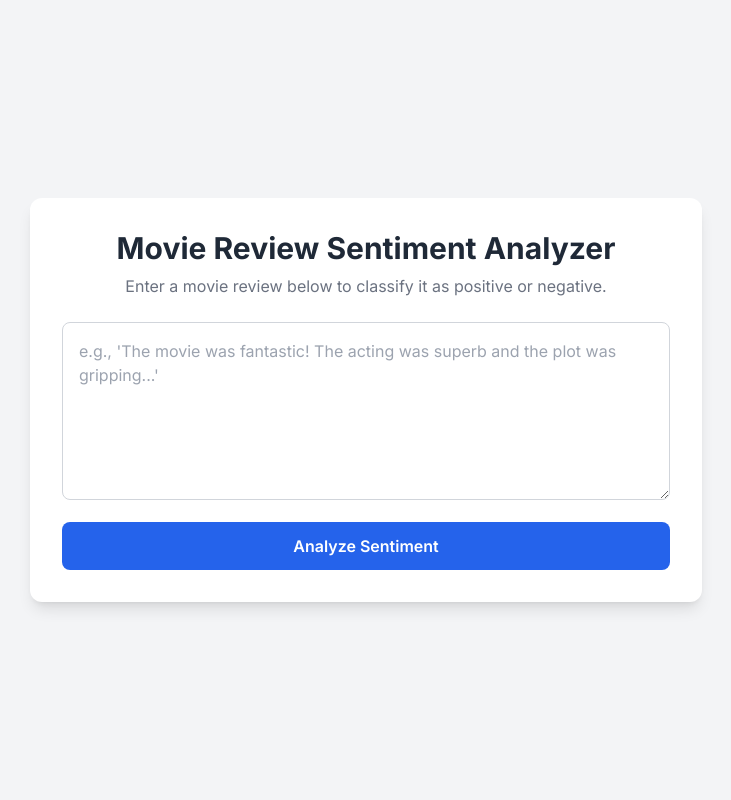
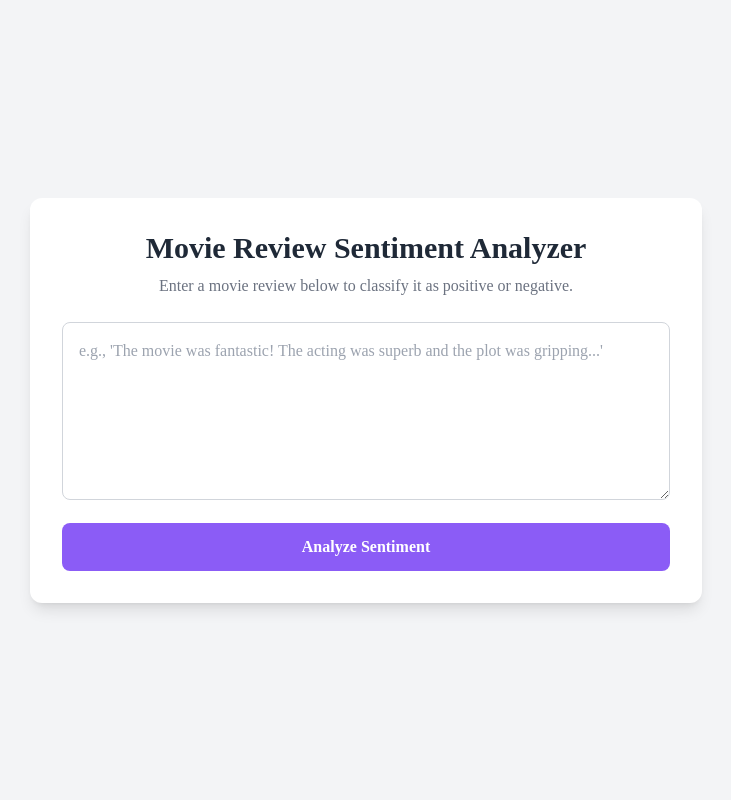
Before and after one commit to Shelbyayush/Movie-Sentiment-Analysis, a Flask app: page / in a window 1280 px wide. Shown: the whole page, without its empty margins (274-1005 px from the left). Run offline with Flask 3, Linux system fonts and the light colour scheme; parts of the project's set-up code (start-up, migrations or seed data) failed here and were passed over; some libraries are stand-ins or nearby versions.

Commit message:
did some styling in index.html

```diff
--- a/templates/index.html
+++ b/templates/index.html
@@ -11,7 +11,7 @@
     <link href="https://fonts.googleapis.com/css2?family=Inter:wght@400;500;600;700&display=swap" rel="stylesheet">
     <style>
         body {
-            font-family: 'Inter', sans-serif;
+            font-family: 'Lora', serif;
         }
         /* animation for result box */
         @keyframes fadeIn {
@@ -32,7 +32,7 @@
         <!-- form that sends the review to Flask -->
         <form id="sentiment-form" class="space-y-4">
             <textarea id="review-text" name="review" rows="6" class="w-full p-4 border border-gray-300 rounded-lg focus:ring-2 focus:ring-blue-500 focus:border-blue-500 transition" placeholder="e.g., 'The movie was fantastic! The acting was superb and the plot was gripping...'"></textarea>
-            <button type="submit" class="w-full bg-blue-600 text-white font-semibold py-3 px-4 rounded-lg hover:bg-blue-700 focus:outline-none focus:ring-2 focus:ring-offset-2 focus:ring-blue-500 transition duration-300 ease-in-out flex items-center justify-center">
+            <button type="submit" class="w-full bg-violet-500 text-white font-semibold py-3 px-4 rounded-lg hover:bg-pink-500 focus:outline-none focus:ring-2 focus:ring-offset-2 focus:ring-blue-500 transition duration-300 ease-in-out flex items-center justify-center">
                 <span id="button-text">Analyze Sentiment</span>
                 <!-- Loading spinner -->
                 <svg id="loading-spinner" class="animate-spin -ml-1 mr-3 h-5 w-5 text-white hidden" xmlns="http://www.w3.org/2000/svg" fill="none" viewBox="0 0 24 24">
```
